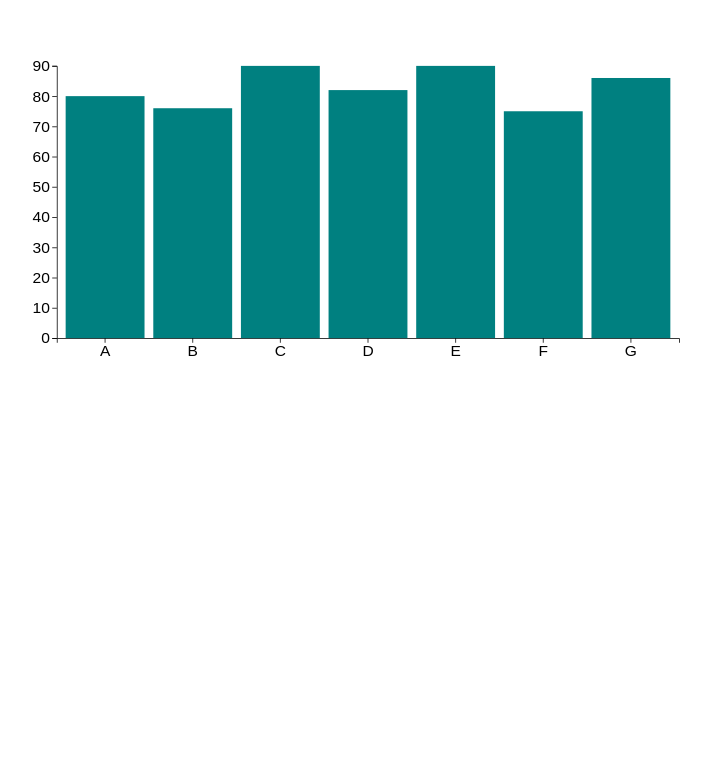
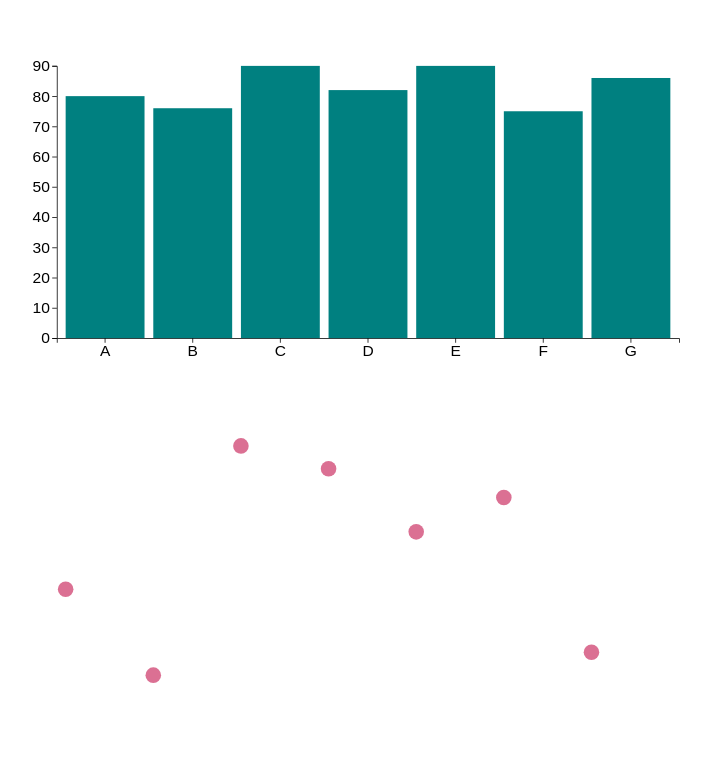
Before and after one commit to DS4200-S22/ic-07-angelinahan, a plain HTML site: page index.html in a window 1280 px wide. Shown: the part 448-1208 px from the top of the page, without its empty margins (272-983 px from the left). Before the commit the page ends 878 px from the top, so only its background shows below. Drawn offline with Linux system fonts and the light colour scheme.

Commit message:
Add scatterplot

```diff
--- a/js/barchart.js
+++ b/js/barchart.js
@@ -103,8 +103,8 @@ const mouseover1 = function (event, d) {
 // Moves the tooltip with the mouse
 const mousemove1 = function (event, d) {
   tooltip1 // uses tooltip (defined above)
-    .style("left", event.x + "px") // sets the left attribute of the tooltip div to the mouse's current x position
-    .style("top", event.y + yTooltipOffset + "px"); // sets the top attribute of the tooltip div to the mouse's current y position + an offset defined above
+    .style("left", event.pageX + "px") // sets the left attribute of the tooltip div to the mouse's current x position
+    .style("top", event.pageY + yTooltipOffset + "px"); // sets the top attribute of the tooltip div to the mouse's current y position + an offset defined above
 };
 
 // This code hides the tooltip when the mouse leaves the elements
--- a/js/scatterplot.js
+++ b/js/scatterplot.js
@@ -7,3 +7,37 @@ Modified: 12/08/21
 */
 
 // Build your scatterplot in this file
+
+const svg3 = d3
+  .select("#csv-scatter")
+  .append("svg")
+  .attr("width", width - margin.left - margin.right)
+  .attr("height", height - margin.top - margin.bottom)
+  .attr("viewBox", [0, 0, width, height]);
+
+d3.csv("data/scatter.csv").then((data) => {
+  console.log(data);
+
+  const maxY = d3.max(data, (d) => d.score);
+
+  let yScale = d3
+    .scaleLinear() //creates a continuous scale
+    .domain([0, maxY]) // specifies the range of the data
+    .range([height - margin.bottom, margin.top]);
+
+  let xScale = d3
+    .scaleBand()
+    .domain(d3.range(data.length)) // specifies how many data points there are
+    .range([margin.left, width - margin.right]) //specifies the range of pixel values we want
+    .padding(0.1); //specifies the inner and outer padding around each band
+
+  svg3
+    .selectAll(".point")
+    .data(data)
+    .enter()
+    .append("circle")
+    .attr("class", "point")
+    .attr("cx", (d, i) => xScale(i))
+    .attr("cy", (d) => yScale(d.score))
+    .attr("r", "10px");
+});
--- a/style.css
+++ b/style.css
@@ -25,6 +25,10 @@ body {
   fill: teal;
 }
 
+.point {
+  fill: palevioletred;
+}
+
 /* Tooltip class styling goes here */
 .tooltip {
   position: absolute;
```
